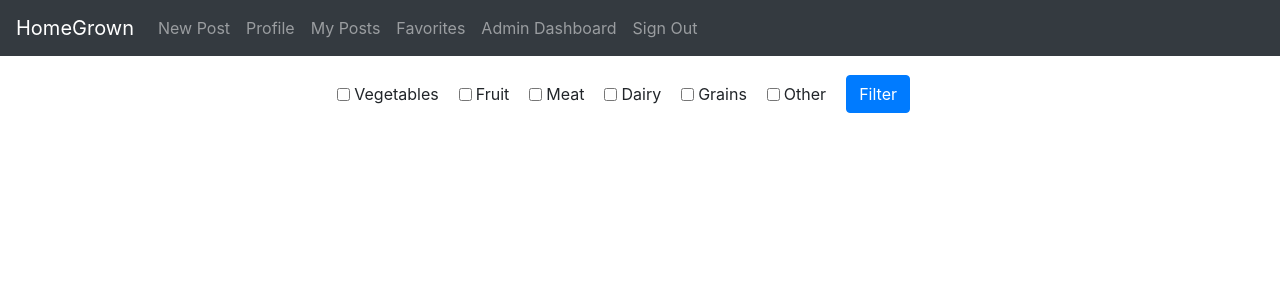
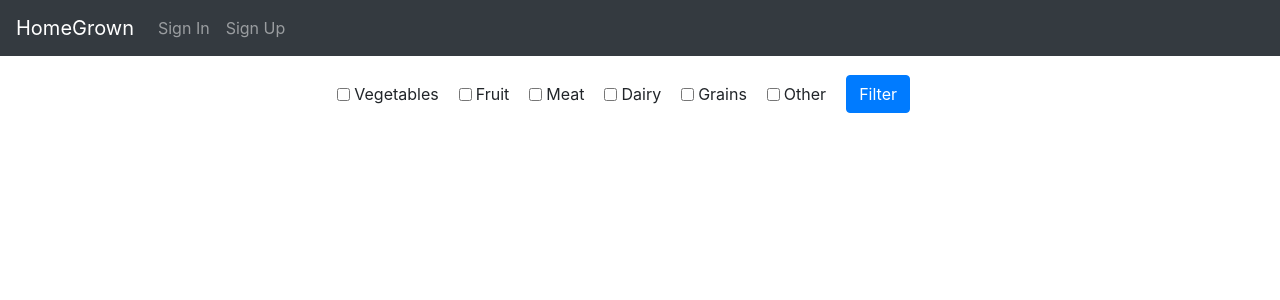
Before and after one commit to JoeyFerg/homegrown, a Flask app: template templates/posts.html in a window 1280 px wide. Shown: the top 300 px of the page. Run offline with Flask 2, Linux system fonts and the light colour scheme; the template is opened without the code that fills it: values that come from a table or form of the project are taken from there, others are empty; some libraries are stand-ins or nearby versions.

Commit message:
Roles now work completely! And homepage is now the feed

```diff
--- a/application.py
+++ b/application.py
@@ -46,7 +46,7 @@ def requires_roles(*roles):
                 flash('You must be signed in to do this!', category="danger")
                 return redirect(url_for('all_posts'))
             elif current_user.role not in roles:
-                flash('You must be signed in to do this!', category="danger")
+                flash('You must be an admin to access this page!', category="danger")
                 return redirect(url_for('all_posts'))
             return f(*args, **kwargs)
 
@@ -78,7 +78,7 @@ class SignUpForm(FlaskForm):
     submit = SubmitField('Sign Up')
 
 
-@app.route('/')
+@app.route('/home')
 def index():
     return render_template('index.html')
 
@@ -130,11 +130,13 @@ def sign_up():
             else:
                 is_active = False
 
+            user = db.find_user_by_email(sign_up_form.email.data)
+
             if authenticate(sign_up_form.email.data, sign_up_form.password.data) and is_active:
-                current = User(sign_up_form.email.data)
+                current = User(user['id'])
                 login_user(current)
-                session.pop('user', None)
-                session['username'] = current.email
+                session['email'] = current.email
+                session['id'] = current.id
 
                 flash('Sign up successful!', category='success')
                 return redirect(url_for('all_posts'))
@@ -220,6 +222,11 @@ class UserForm(FlaskForm):
 def create_user():
     user_form = UserForm()
 
+    if hasattr(current_user, 'role'):
+        role = current_user.get_role()
+    else:
+        role = ""
+
     if user_form.validate_on_submit():
         user = db.find_user_by_email(user_form.email.data)
 
@@ -238,7 +245,7 @@ def create_user():
             else:
                 flash("New user not created", category='danger')
 
-    return render_template('user-form.html', form=user_form, mode='create')
+    return render_template('user-form.html', form=user_form, mode='create', role=role)
 
 
 # Allows an admin to edit a user
@@ -246,6 +253,11 @@ def create_user():
 @requires_roles('admin')
 def edit_user(id):
     row = db.find_user_by_id(id)
+
+    if hasattr(current_user, 'role'):
+        role = current_user.get_role()
+    else:
+        role = ""
 
     if row is None:
         flash("User doesn't exist", category='danger')
@@ -267,7 +279,7 @@ def edit_user(id):
         else:
             flash('User not updated', category='danger')
 
-    return render_template('user-form.html', form=user_form, mode='update')
+    return render_template('user-form.html', form=user_form, mode='update', role=role)
 
 
 # Disable a user by their ID (primary key)
@@ -294,14 +306,24 @@ def enable_user_by_id(id):
 @app.route('/users')
 @requires_roles('admin')
 def all_users():
-    return render_template('all-users.html', users=db.all_users())
+    if hasattr(current_user, 'role'):
+        role = current_user.get_role()
+    else:
+        role = ""
+
+    return render_template('all-users.html', users=db.all_users(), role=role)
 
 
-# Testing page
+# Admin dashboard to update users or posts
 @app.route('/admin/dashboard', methods=['GET', 'POST'])
 @requires_roles('admin')
 def admin_dashboard():
-    return render_template('admin-dashboard.html')
+    if hasattr(current_user, 'role'):
+        role = current_user.get_role()
+    else:
+        role = ""
+
+    return render_template('admin-dashboard.html', role=role)
 
 
 # A user's profile
@@ -309,14 +331,19 @@ def admin_dashboard():
 @requires_roles('user')
 @login_required
 def profile():
+    if hasattr(current_user, 'role'):
+        role = current_user.get_role()
+    else:
+        role = ""
+
     query = ProductSearchForm(request.form)
 
     if request.method == 'POST':
         query_list = query.search.data.lower().split(" ")
         posts = db.search_products(query_list)
-        return render_template('posts.html', date=today, search_form=query, posts=posts, mode='results')
+        return render_template('posts.html', date=today, search_form=query, posts=posts, mode='results', role=role)
 
-    return render_template('profile.html', search_form=query)
+    return render_template('profile.html', search_form=query, role=role)
 
 
 # A list of the current user's posts
@@ -324,9 +351,13 @@ def profile():
 @requires_roles('user')
 @login_required
 def my_posts():
-    id = current_user.id
     user_id = session['id']
     query = ProductSearchForm(request.form)
+
+    if hasattr(current_user, 'role'):
+        role = current_user.get_role()
+    else:
+        role = ""
 
     if user_id is None:
         flash('User is not logged in!', category='danger')
@@ -337,9 +368,9 @@ def my_posts():
     if request.method == 'POST':
         query_list = query.search.data.lower().split(" ")
         posts = db.search_products(query_list)
-        return render_template('posts.html', date=today, search_form=query, posts=posts, mode='results')
+        return render_template('posts.html', date=today, search_form=query, posts=posts, mode='results', role=role)
 
-    return render_template('posts.html', date=today, search_form=query, posts=posts, mode='my-posts')
+    return render_template('posts.html', date=today, search_form=query, posts=posts, mode='my-posts', role=role)
 
 
 # A list of the a user's posts
@@ -350,6 +381,11 @@ def user_posts(user_id):
     query = ProductSearchForm(request.form)
     user = db.find_user_by_id(user_id)
 
+    if hasattr(current_user, 'role'):
+        role = current_user.get_role()
+    else:
+        role = ""
+
     if user_id is None:
         flash('No user with id {}'.format(user_id), category='danger')
         posts = []
@@ -359,9 +395,9 @@ def user_posts(user_id):
     if request.method == 'POST':
         query_list = query.search.data.lower().split(" ")
         posts = db.search_products(query_list)
-        return render_template('posts.html', date=today, search_form=query, posts=posts, mode='results')
+        return render_template('posts.html', date=today, search_form=query, posts=posts, mode='results', role=role)
 
-    return render_template('posts.html', date=today, search_form=query, user=user, posts=posts, mode='user')
+    return render_template('posts.html', date=today, search_form=query, user=user, posts=posts, mode='user', role=role)
 
 
 # A list of the user's favorites
@@ -371,6 +407,11 @@ def user_posts(user_id):
 def my_favorites():
     query = ProductSearchForm(request.form)
 
+    if hasattr(current_user, 'role'):
+        role = current_user.get_role()
+    else:
+        role = ""
+
     if session:
         user_id = session['id']
         favorites = db.favorites_by_user(user_id)
@@ -378,9 +419,9 @@ def my_favorites():
         if request.method == 'POST':
             query_list = query.search.data.lower().split(" ")
             posts = db.search_products(query_list)
-            return render_template('posts.html', date=today, search_form=query, posts=posts, mode='results')
+            return render_template('posts.html', date=today, search_form=query, posts=posts, mode='results', role=role)
 
-        return render_template('posts.html', date=today, user_id=user_id, search_form=query, posts=favorites, mode='favorites')
+        return render_template('posts.html', date=today, user_id=user_id, search_form=query, posts=favorites, mode='favorites', role=role)
 
 
 # Adds a post to favorites
@@ -446,6 +487,11 @@ class PostForm(FlaskForm):
 def create_post():
     post_form = PostForm()
 
+    if hasattr(current_user, 'role'):
+        role = current_user.get_role()
+    else:
+        role = ""
+
     if session:
         user_id = session['id']
 
@@ -486,7 +532,7 @@ def create_post():
         for error in post_form.errors:
             for field_error in post_form.errors[error]:
                 flash(field_error, category='danger')
-        return render_template('post-form.html', post_form=post_form, mode='create')
+        return render_template('post-form.html', post_form=post_form, mode='create', role=role)
 
 
 # Edit a post
@@ -496,9 +542,14 @@ def create_post():
 def edit_post(id):
     row = db.find_post_by_id(id)
 
+    if hasattr(current_user, 'role'):
+        role = current_user.get_role()
+    else:
+        role = ""
+
     if row is None:
         flash("Post doesn't exist", category='danger')
-        return redirect(url_for('index'))
+        return redirect(url_for('all_posts'))
 
     post_form = PostForm(price=row['price'],
                          quantity=row['quantity'],
@@ -522,7 +573,7 @@ def edit_post(id):
         else:
             flash('Post not updated', category='danger')
 
-    return render_template('post-form.html', post_form=post_form, mode='update')
+    return render_template('post-form.html', post_form=post_form, mode='update', role=role)
 
 
 # Returns a more in-depth look at a post
@@ -533,22 +584,32 @@ def post_details(id):
     user = db.find_user_by_id(user_id)
     query = ProductSearchForm(request.form)
 
+    if hasattr(current_user, 'role'):
+        role = current_user.get_role()
+    else:
+        role = ""
+
     if request.method == 'POST':
         query_list = query.search.data.lower().split(" ")
         posts = db.search_products(query_list)
-        return render_template('posts.html', date=today, search_form=query, posts=posts, mode='results')
+        return render_template('posts.html', date=today, search_form=query, posts=posts, mode='results', role=role)
 
     if post['user_id'] == current_user.get_id():
-        return render_template('post-details.html', date=today, search_form=query, post=post)
+        return render_template('post-details.html', date=today, search_form=query, post=post, role=role)
     else:
-        return render_template('post-details.html', date=today, search_form=query, post=post, user=user)
+        return render_template('post-details.html', date=today, search_form=query, post=post, user=user, role=role)
 
 
 # All the posts in the database - also handles searching
-@app.route('/posts', methods=['GET', 'POST'])
+@app.route('/', methods=['GET', 'POST'])
 def all_posts():
     query = ProductSearchForm(request.form)
     selected = FilterForm(request.form)
+
+    if hasattr(current_user, 'role'):
+        role = current_user.get_role()
+    else:
+        role = ""
 
     if selected.data['submit'] is True:
         key_list = []
@@ -560,21 +621,21 @@ def all_posts():
 
         if not filtered_posts:
             if not key_list:
-                return render_template('posts.html', date=today, filter_form=selected, search_form=query, posts=db.all_posts(), mode='results')
+                return render_template('posts.html', date=today, filter_form=selected, search_form=query, posts=db.all_posts(), mode='results', role=role)
             else:
-                return render_template('posts.html', date=today, filter_form=selected, search_form=query, posts=[], mode='results')
+                return render_template('posts.html', date=today, filter_form=selected, search_form=query, posts=[], mode='results', role=role)
         else:
-            return render_template('posts.html', date=today, filter_form=selected, search_form=query, posts=filtered_posts, mode='results')
+            return render_template('posts.html', date=today, filter_form=selected, search_form=query, posts=filtered_posts, mode='results', role=role)
 
     if query.search.data is not None:
         query_list = query.search.data.lower().split(" ")
         posts = db.search_products(query_list)
 
         if not posts:
-            return render_template('posts.html', date=today, filter_form=selected, search_form=query, posts=[], mode='results')
+            return render_template('posts.html', date=today, filter_form=selected, search_form=query, posts=[], mode='results', role=role)
         else:
-            return render_template('posts.html', date=today, filter_form=selected, search_form=query, posts=posts, mode='results')
-    return render_template('posts.html', date=today, filter_form=selected, search_form=query, posts=db.all_posts(), mode='feed')
+            return render_template('posts.html', date=today, filter_form=selected, search_form=query, posts=posts, mode='results', role=role)
+    return render_template('posts.html', date=today, filter_form=selected, search_form=query, posts=db.all_posts(), mode='feed', role=role)
 
 
 class ProductSearchForm(FlaskForm):
--- a/templates/base.html
+++ b/templates/base.html
@@ -25,6 +25,7 @@
 
             <div class="collapse navbar-collapse" id="navbarSupportedContent">
                 <ul class="navbar-nav mr-auto">
+                    {% if role == 'user' %}
                         <li class="nav-item">
                             <a class="nav-link" href="{{ url_for('create_post') }}">New Post</a>
                         </li>
@@ -38,11 +39,23 @@
                             <a class="nav-link" href="{{ url_for('my_favorites') }}">Favorites</a>
                         </li>
                         <li class="nav-item">
+                            <a class="nav-link" href="{{ url_for('sign_out') }}">Sign Out</a>
+                        </li>
+                    {% elif role == 'admin' %}
+                        <li class="nav-item">
                             <a class="nav-link" href="{{ url_for('admin_dashboard') }}">Admin Dashboard</a>
                         </li>
-                    <li>
+                        <li class="nav-item">
                             <a class="nav-link" href="{{ url_for('sign_out') }}">Sign Out</a>
                         </li>
+                    {% else %}
+                        <li class="nav-item">
+                            <a class="nav-link" href="{{ url_for('sign_in') }}">Sign In</a>
+                        </li>
+                        <li class="nav-item">
+                            <a class="nav-link" href="{{ url_for('sign_up') }}">Sign Up</a>
+                        </li>
+                    {% endif %}
                 </ul>
                 {% if search_form %}
                     <form method="POST" class="form-inline my-2 my-lg-0">
--- a/templates/posts.html
+++ b/templates/posts.html
@@ -15,6 +15,13 @@
 {% endblock %}
 
 {% block content %}
+    <div class="container">
+        <div class="row">
+            {% if mode == 'feed' %}
+                <h1 class="col-lg-12" style="text-align: center">Welcome to HomeGrown!</h1>
+            {% endif %}
+        </div>
+    </div>
     <div class="container">
         <div class="row">
             {% if mode == 'feed' %}
```
Lines whose indentation alone changed are shown as unchanged.
